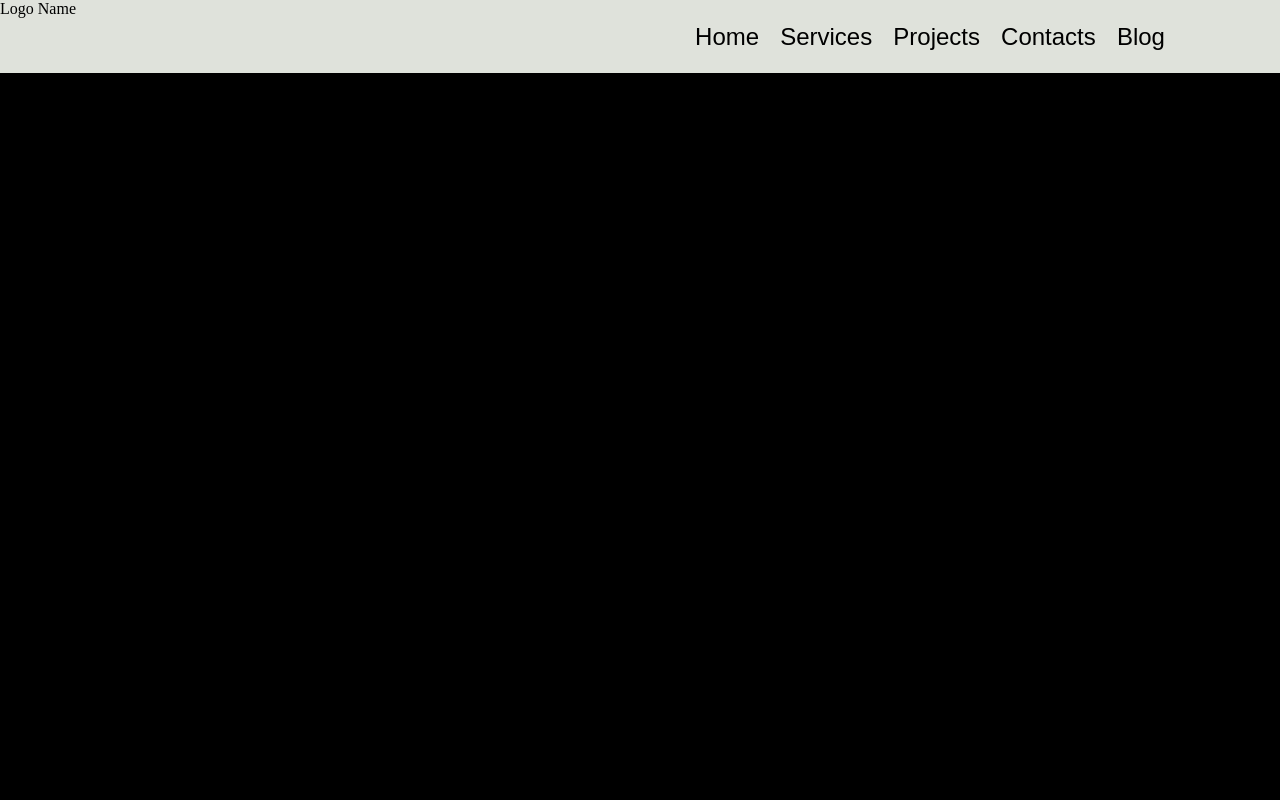
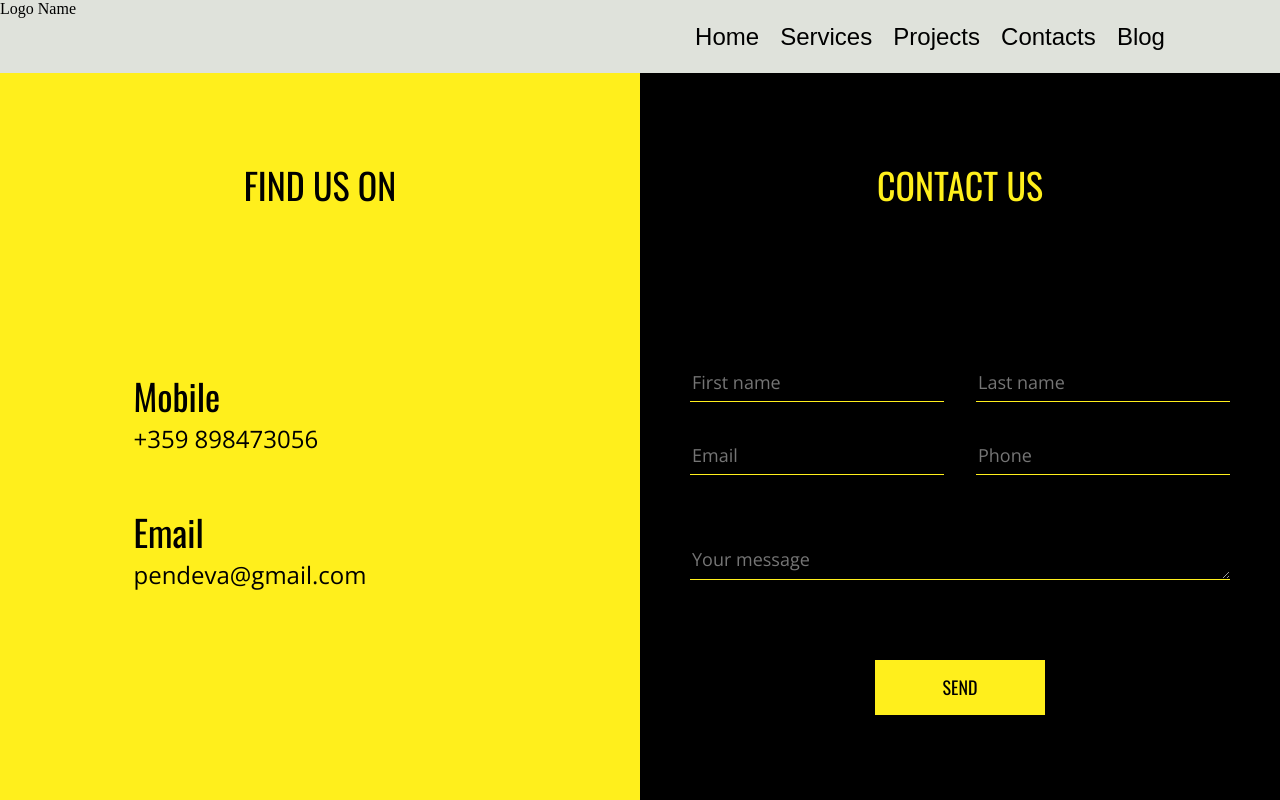
Before and after one commit to penDev98/projectX, a React (Create React App) app: page /contacts in a window 1280 px wide. Shown: the top 800 px of the page. Built offline with nearby package versions, Linux system fonts and the light colour scheme.

Commit message:
Add ContactPage

```diff
--- a/src/App.js
+++ b/src/App.js
@@ -4,6 +4,7 @@ import { Route, Routes } from 'react-router-dom'
 import HomePage from './components/HomePage/HomePage'
 import Header from './components/HomePage/Header/Header'
 import ServicesPage from './components/ServicesPage/ServicesPage'
+import ContactPage from './components/ContactPage/ContactPage'
 
 
 
@@ -14,6 +15,7 @@ function App() {
       <Routes>
         <Route path="/" exact element={<HomePage />} />
         <Route path="/services" exact element={<ServicesPage />} />
+        <Route path="/contacts" exact element={<ContactPage />} />
       </Routes>
     </div>
   )
--- /dev/null
+++ b/src/components/ContactPage/ContactPage.js
@@ -0,0 +1,38 @@
+import './ContactPage.scss'
+
+function ContactPage() {
+    return (
+        <>
+            <section className='contact-info-wrapper'>
+                <article className='find-us-wrapper'>
+                    <h2>FIND US ON</h2>
+                    <div className='find-us-info'>
+                        <div className='mobile'>
+                            <h2>Mobile</h2>
+                            <p>+359 898473056</p>
+                        </div>
+                        <div className='email'>
+                            <h2>Email</h2>
+                            <p>pendeva@gmail.com</p>
+                        </div>
+
+                    </div>
+                </article>
+                <article className='contact-us-wrapper'>
+                    <h2>CONTACT US</h2>
+                    <form className='form-wrapper'>
+                        <div className='input-wrapper'>
+                        <input type='text' placeholder='First name' />
+                        <input type='text' placeholder='Last name' />
+                        <input type='email' placeholder='Email' />
+                        <input type='text' placeholder='Phone' />
+                        </div>
+                        <textarea placeholder='Your message'></textarea>
+                    </form>
+                    <button className='send-btn'>SEND</button>
+                </article>
+            </section>
+        </>
+    );
+}
+export default ContactPage
--- /dev/null
+++ b/src/components/ContactPage/ContactPage.scss
@@ -0,0 +1,107 @@
+@use "../../App";
+
+.contact-info-wrapper {
+    display: flex;
+    justify-content: center;
+    height: 900px;
+
+    .find-us-wrapper {
+        background-color: App.$main-color-yellow;
+        width: 50%;
+        display: flex;
+        flex-direction: column;
+        align-items: center;
+
+        h2 {
+            font-family: "Oswald";
+            font-weight: 400;
+            font-size: 36px;
+            margin-top: 85px;
+        }
+
+        .find-us-info {
+            padding-top: 20%;
+            margin-right: 140px;
+
+            .mobile,
+            .email {
+                margin-bottom: 50px;
+
+            }
+
+            h2 {
+                margin: 0;
+            }
+
+            p {
+                font-family: "Open Sans";
+                font-weight: 200;
+                font-size: 24px;
+                margin: 0;
+            }
+        }
+    }
+
+    .contact-us-wrapper {
+        width: 50%;
+        color: white;
+        display: flex;
+        flex-direction: column;
+        align-items: center;
+
+        h2 {
+            font-family: "Oswald";
+            font-size: 36px;
+            font-weight: 400;
+            color: App.$main-color-yellow;
+            margin-top: 85px;
+        }
+
+        .form-wrapper {
+            width: 540px;
+            padding-top: 20%;
+            display: flex;
+            flex-direction: column;
+            flex-wrap: wrap;
+            justify-content: space-evenly;
+
+            .input-wrapper {
+                display: flex;
+                flex-wrap: wrap;
+                justify-content: space-between;
+                margin-bottom: 30px;
+
+                input {
+                    margin-bottom: 40px;
+                    height: 30px;
+                    min-width: 250px;
+                }
+            }
+
+            input, textarea {
+                background: transparent;
+                border: none;
+                border-bottom: 1px solid App.$main-color-yellow;
+                color: white;
+            }
+
+            input::placeholder, textarea::placeholder {
+                font-family: 'Open Sans';
+                font-size: 18px;
+                font-weight: 200;
+            }
+        }
+
+        .send-btn {
+            margin-top: 80px;
+            background-color: App.$main-color-yellow;
+            border: none;
+            width: 170px;
+            height: 55px;
+            font-family: 'Oswald';
+            font-weight: 400;
+            font-size: 18px;
+
+        }
+    }
+}
```
